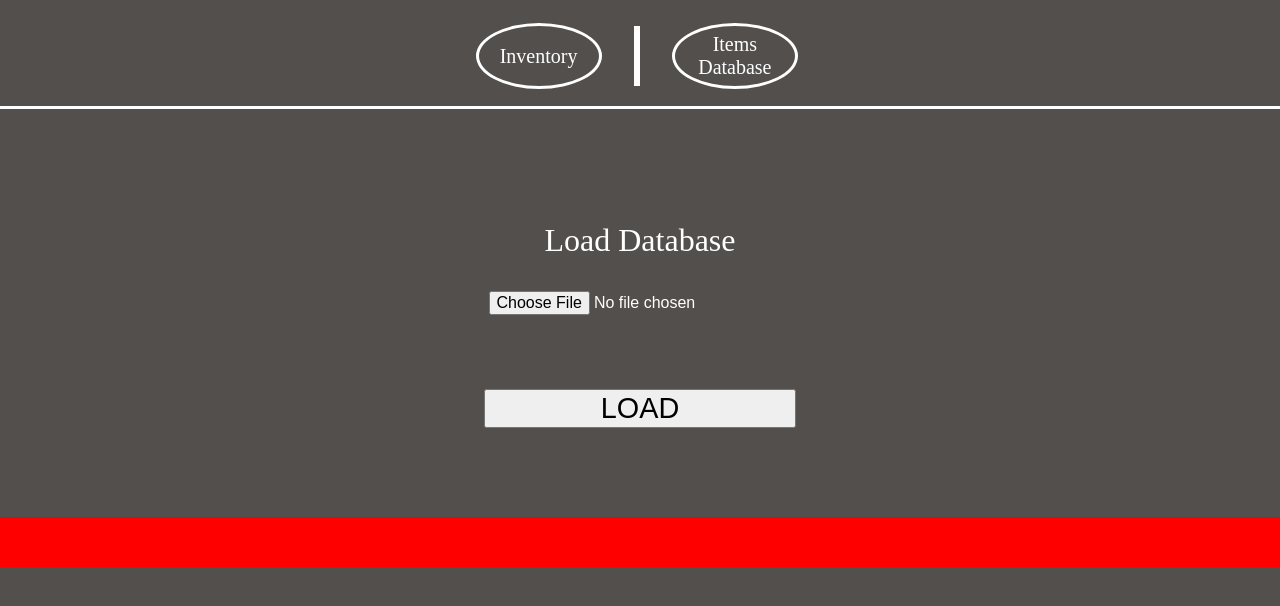
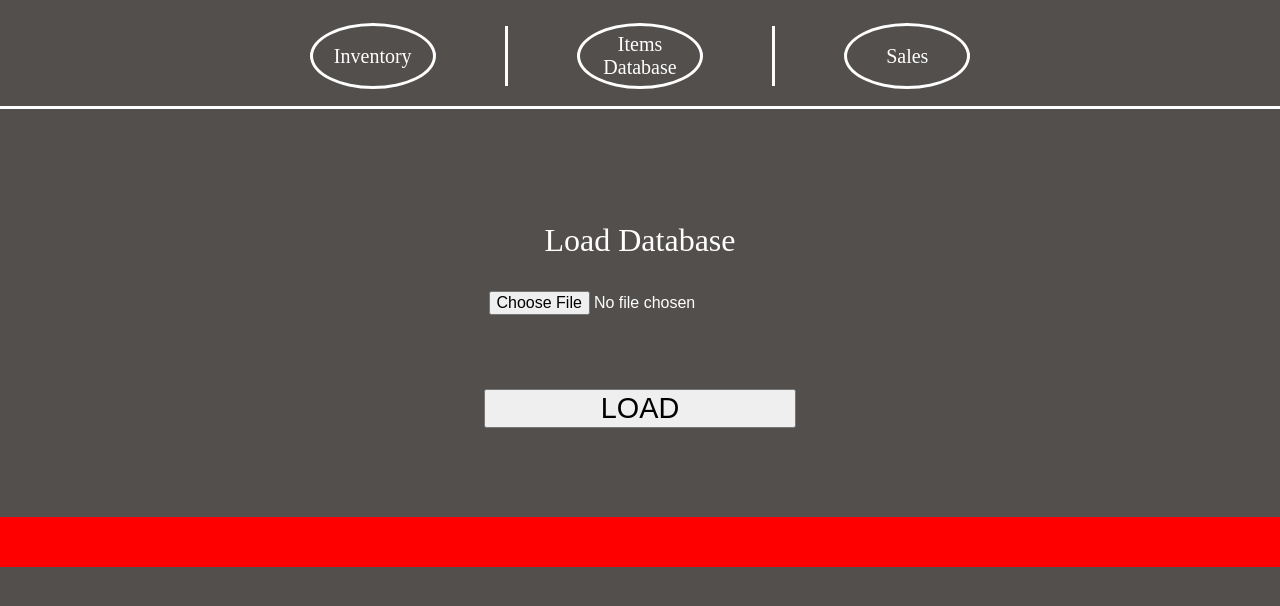
Before and after one commit to PoniatowskiAleksander/InventoryShoes, a plain HTML site: page index.html in a window 1280 px wide. Drawn offline with Linux system fonts and the light colour scheme.

Commit message:
added some more options to nav

```diff
--- a/index.html
+++ b/index.html
@@ -31,10 +31,14 @@
         <div class="emptyDiv"></div>
         <p class="itemsLoaded" style="display:none;">false</p>
         <nav>
-            <div class="inventoryButton"><p>Inventory</p></div>
-            <div class="whiteLine"></div>
-            <div class="databaseButton"><p>Items Database</p></div>
-            <br>
+            <div>
+                <div class="inventoryButton"><p>Inventory</p></div>
+                <div class="whiteLine"></div>
+                <div class="databaseButton"><p>Items Database</p></div>
+                <div class="whiteLine"></div>
+                <div class="salesButton"><p>Sales</p></div>
+
+            </div>
             <hr class="navhr">
             <div class="empty"></div>
         </nav>
--- a/storage/css/nav.css
+++ b/storage/css/nav.css
@@ -6,7 +6,7 @@ nav {
     height: 100px;
     /* background-color: green; */
     display: flex;
-    justify-content: space-between;
+    justify-content: center;
     align-items: center;
     position: fixed;
     z-index: 1;
@@ -15,16 +15,31 @@ nav {
     background-color: #524F4D;
 }
 
-.inventoryButton, .databaseButton {
+.inventoryButton, .databaseButton, .salesButton {
     cursor: pointer;
 }
 
 nav > div {
     height: 100px;
-    width: 47%;
+    width: 60%;
     display: flex;
     align-items: center;
+    justify-content: space-between;
+
 }
+
+nav > div > div {
+    height: 100px;
+    width: 60%;
+    display: flex;
+    align-items: center;
+    justify-content: center;
+}
+
+nav > div div div {
+    width: 19%;
+}
+
 
 nav div p {
     color: #fff;
@@ -40,19 +55,12 @@ nav div p {
     cursor: pointer;
 }
 
-nav div:nth-of-type(1) {
-    justify-content: flex-end;
-}
-
-nav div:nth-of-type(2) {
-    margin-left: 2%;
-    margin-right: 2%;
-}
-
 .whiteLine {
     background-color: #fff;
     width: 6px;
     height: 60%;
+    margin-left: 2%;
+    margin-right: 2%;
 }
 
 .navhr {
```
Also changed, not shown: TODO.txt.
